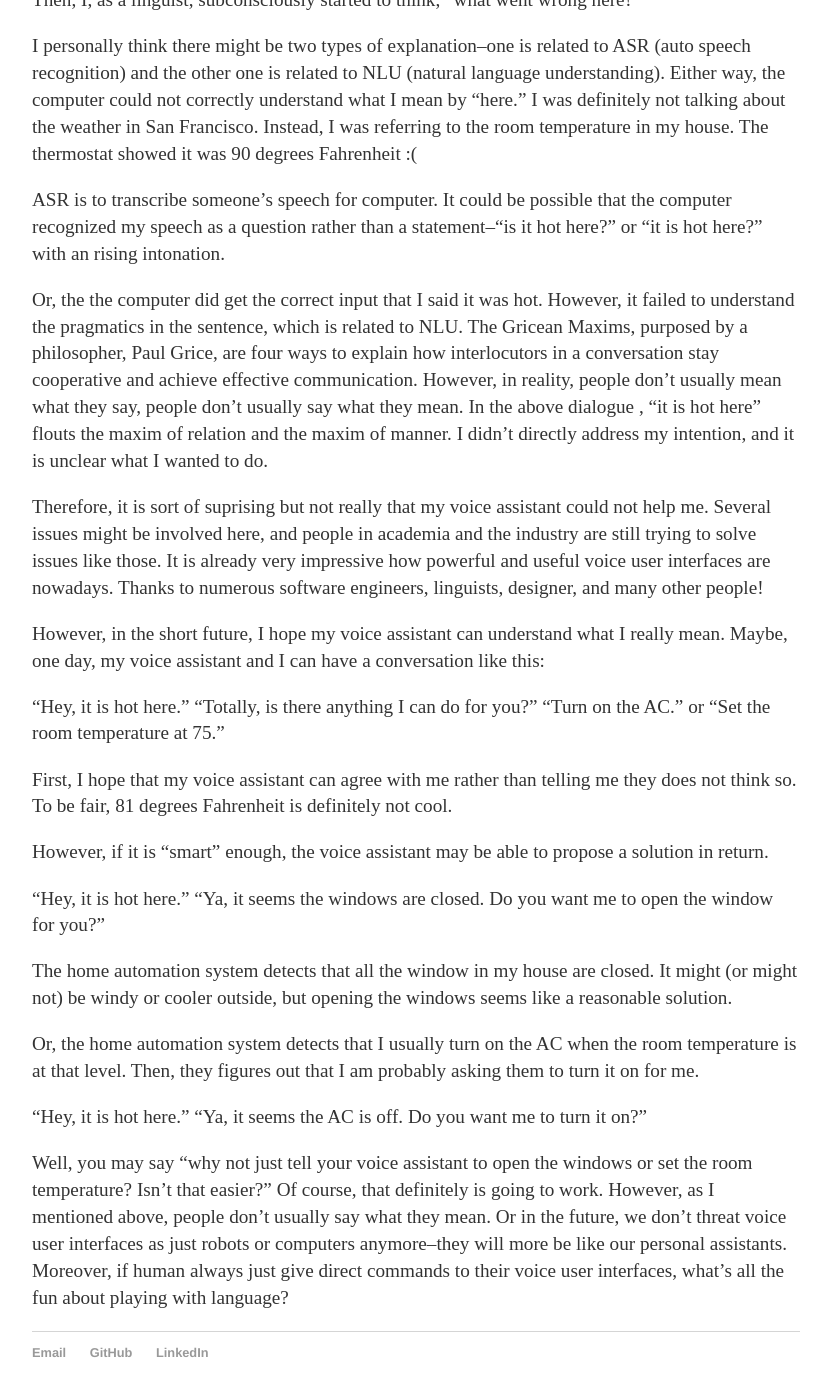
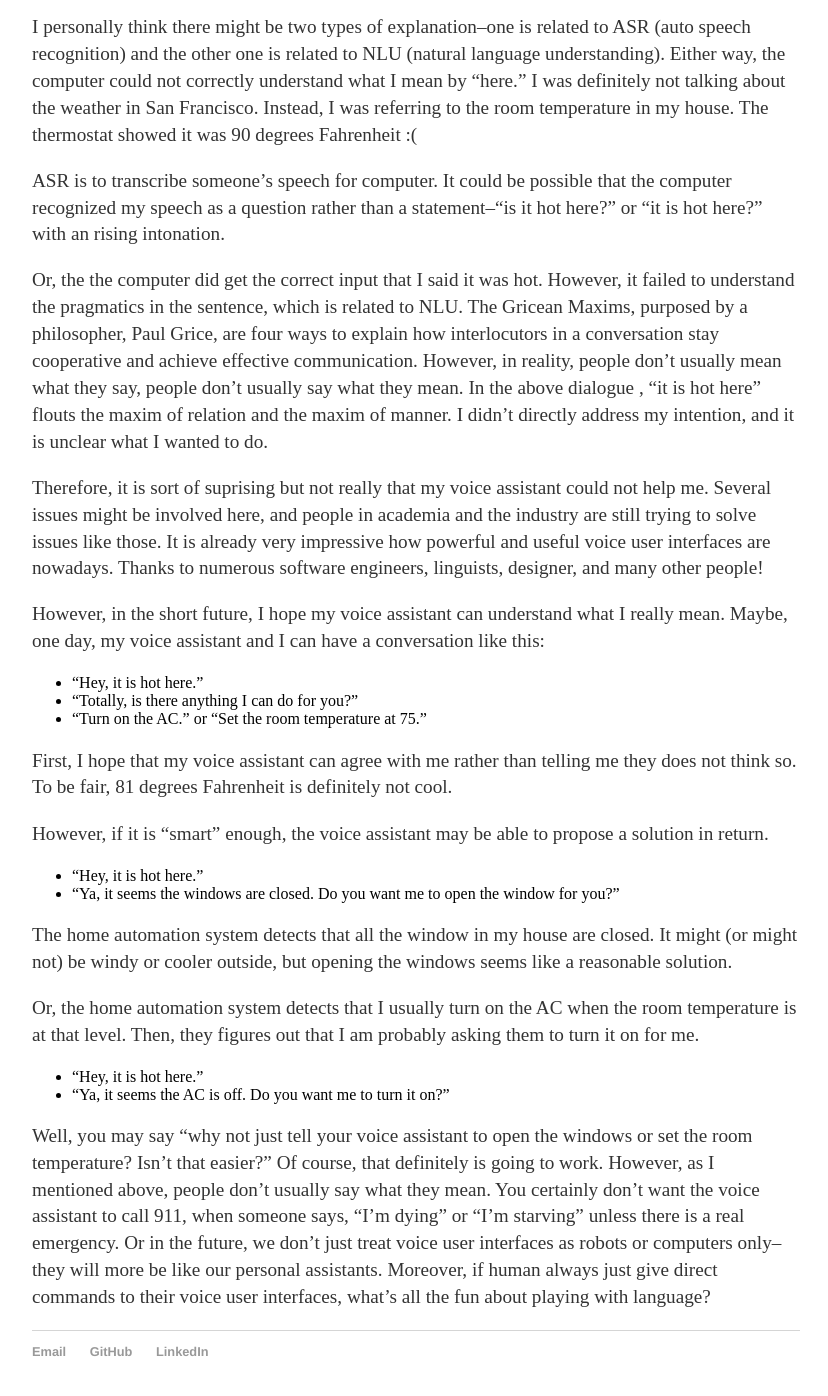
Before and after one commit to sabrinazhong/sabrinazhong.github.io, a Jekyll site: the page built from _posts/2019-11-1-pragmatics-in-conversation.md, in a window 1280 px wide and 1400 px high, scrolled down 574 px. Shown: the top 1396 px of the window, without its empty margins (224-1052 px from the left). Built offline with Jekyll 4.4.1, drawn with Linux system fonts in a browser that asks for light colours; some of the changed text lies outside the part shown.

Commit message:
Update 2019-11-1-pragmatics-in-conversation.md

```diff
--- a/_posts/2019-11-1-pragmatics-in-conversation.md
+++ b/_posts/2019-11-1-pragmatics-in-conversation.md
@@ -10,13 +10,11 @@
 
 "Hey, it is hot here."
 
-I was expecting that they could understand it and adjust the temperature for me.
+I was expecting that they could understand it and adjust the temperature for me. However, my voice assistant told me,
 
-"It’s not hot right now in San Francisco. It’s 27 degrees*."
+"It’s not hot right now in San Francisco. It’s 81 degrees."
 
-*27 degrees Celsius is around 81 degrees Fahrenheit.
-
-My immediate thought was, “that’s sassy... 27 degrees Celsius indoor at 9 pm is very hot to me." Then, I, as a linguist,
+My immediate thought was, “that’s sassy... 81 degrees Fahrenheit indoor at 9 pm is very hot to me." Then, I, as a linguist,
 subconsciously started to think, “what went wrong here?”
 
 I personally think there might be two types of explanation--one is related to ASR (auto speech recognition) and the other
@@ -42,17 +40,17 @@
 However, in the short future, I hope my voice assistant can understand what I really mean. Maybe, one day, my voice assistant
 and I can have a conversation like this:
 
-"Hey, it is hot here."
-"Totally, is there anything I can do for you?"
-"Turn on the AC." or "Set the room temperature at 75."
+- "Hey, it is hot here."
+- "Totally, is there anything I can do for you?"
+- "Turn on the AC." or "Set the room temperature at 75."
 
 First, I hope that my voice assistant can agree with me rather than telling me they does not think so. To be fair,
 81 degrees Fahrenheit is definitely not cool.
 
 However, if it is “smart” enough, the voice assistant may be able to propose a solution in return.
 
-"Hey, it is hot here."
-"Ya, it seems the windows are closed. Do you want me to open the window for you?"
+- "Hey, it is hot here."
+- "Ya, it seems the windows are closed. Do you want me to open the window for you?"
 
 The home automation system detects that all the window in my house are closed. It might (or might not) be windy or cooler
 outside, but opening the windows seems like a reasonable solution.
@@ -60,11 +58,9 @@
 Or, the home automation system detects that I usually turn on the AC when the room temperature is at that level. Then,
 they figures out that I am probably asking them to turn it on for me.
 
-"Hey, it is hot here."
-"Ya, it seems the AC is off. Do you want me to turn it on?"
+- "Hey, it is hot here."
+- "Ya, it seems the AC is off. Do you want me to turn it on?"
 
 Well, you may say "why not just tell your voice assistant to open the windows or set the room temperature? Isn't that
 easier?" Of course, that definitely is going to work. However, as I mentioned above, people don't usually say what they
-mean. Or in the future, we don't threat voice user interfaces as just robots or computers anymore--they will more be like
-our personal assistants. Moreover, if human always just give direct commands to their voice user interfaces, what's all the fun
-about playing with language?
+mean. You certainly don't want the voice assistant to call 911, when someone says, "I'm dying" or "I'm starving" unless there is a real emergency. Or in the future, we don't just treat voice user interfaces as robots or computers only--they will more be like our personal assistants. Moreover, if human always just give direct commands to their voice user interfaces, what's all the fun about playing with language?
```
